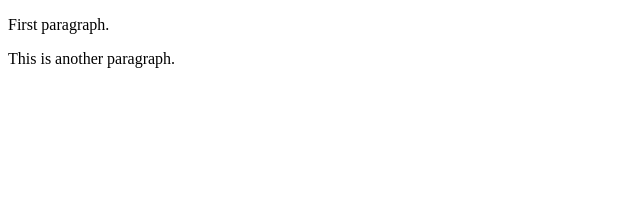
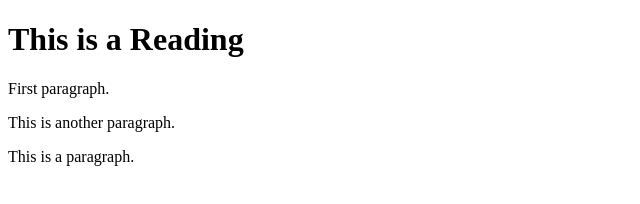
Before and after one commit to Callem7/learning-git, a plain HTML site: page index.html in a window 1280 px wide. Shown: the whole page, without its empty margins (0-640 px from the left). Drawn offline with Linux system fonts and the light colour scheme.

Commit message:
Update index.html

```diff
--- a/index.html
+++ b/index.html
@@ -4,9 +4,9 @@
 <title>Page Title</title>
 </head>
 <body>
-
-<p>First paragraph.</p>
-<p>This is another paragraph.</p>
-
+    <h1>This is a Reading<h1></h1>
+    <p>First paragraph.</p>
+    <p>This is another paragraph.</p>
+    <p>This is a paragraph.</p>
 </body>
 </html>
```
